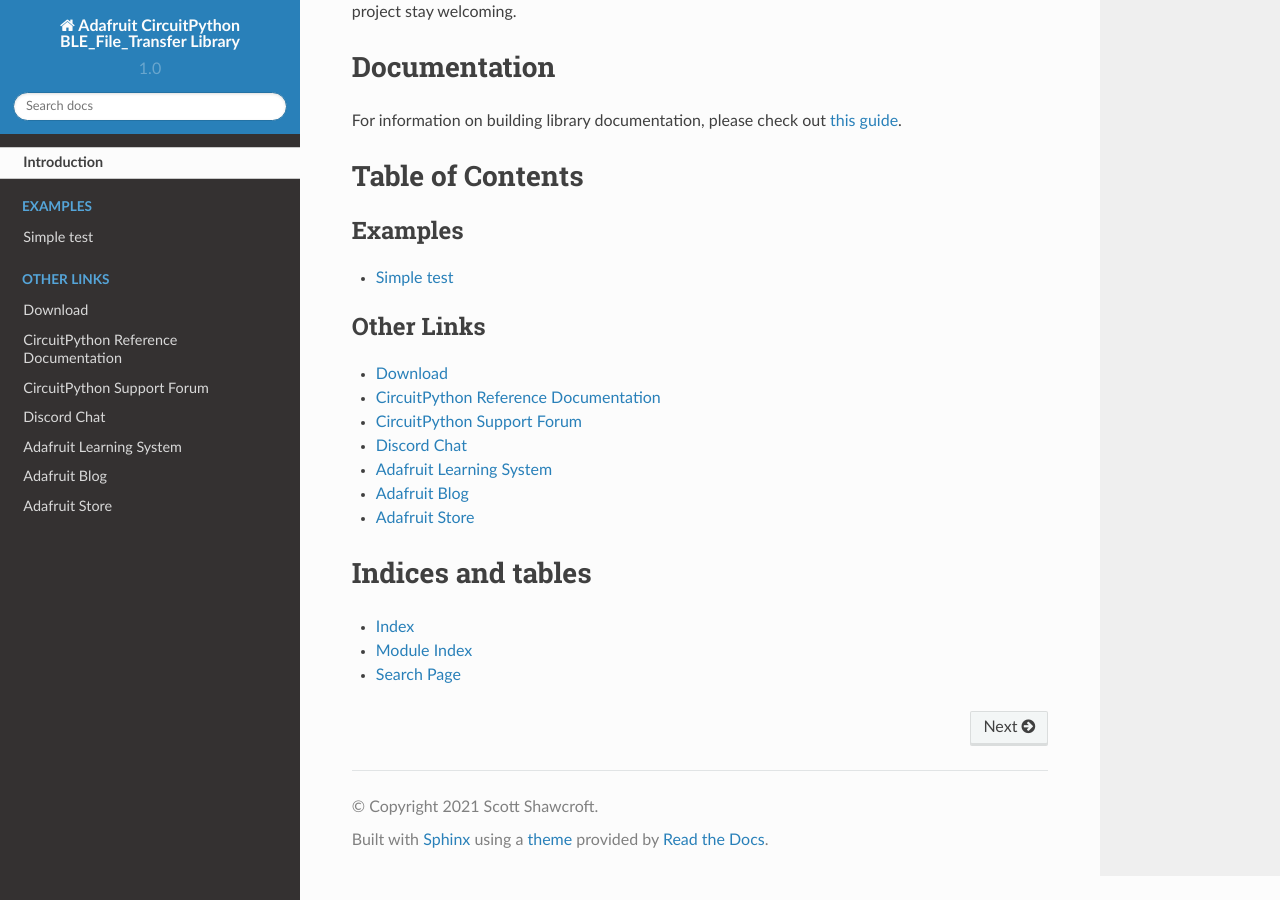
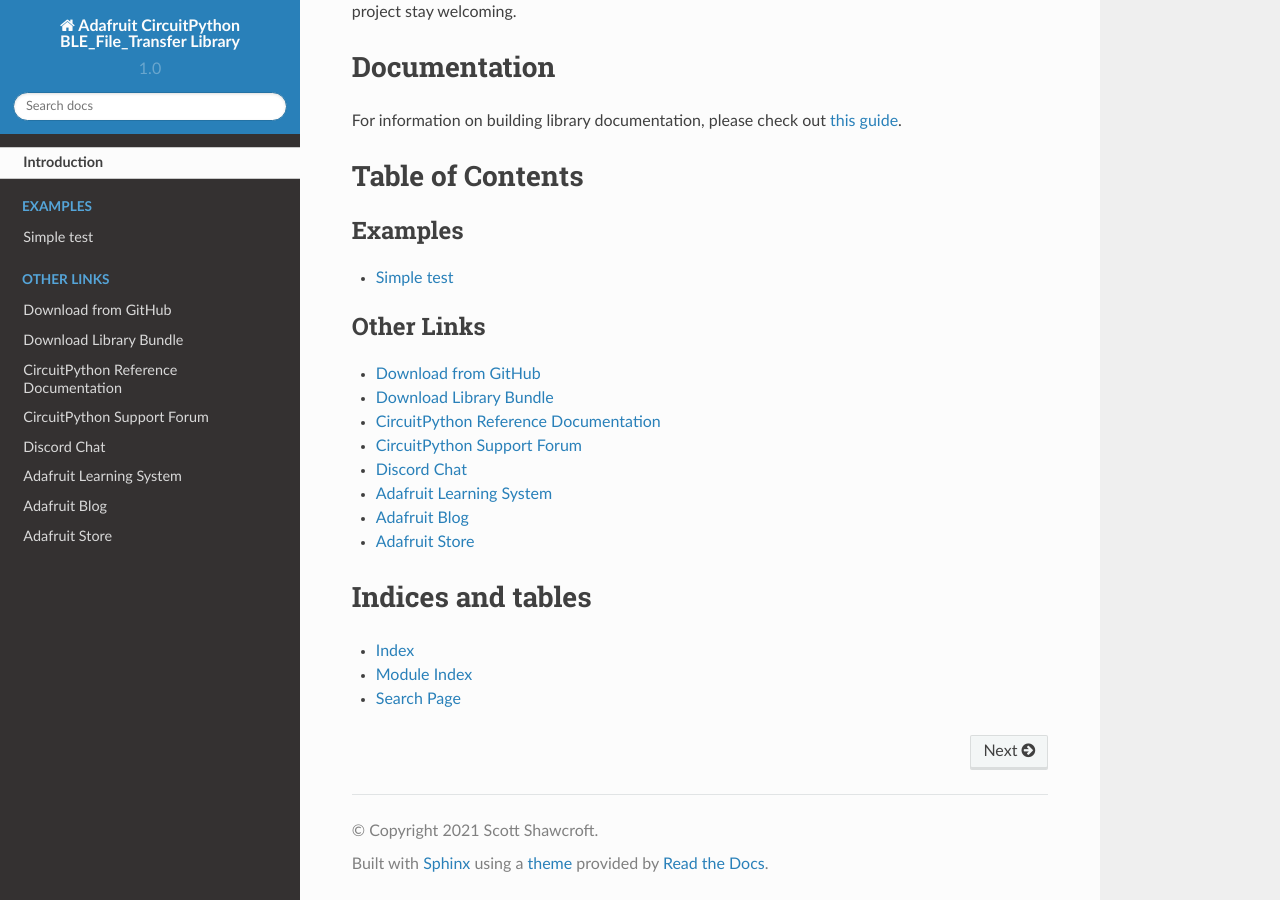
Before and after one commit to adafruit/Adafruit_CircuitPython_BLE_File_Transfer, a Sphinx documentation site: the page built from docs/index.rst, in a window 1280 px wide and 900 px high, scrolled down 7488 px. Built offline with Sphinx 7.4.7 and the Read the Docs theme 2.0.0, drawn with Linux system fonts in a browser that asks for light colours.

Commit message:
Added cp.org link to index.rst

```diff
--- a/docs/index.rst
+++ b/docs/index.rst
@@ -30,7 +30,8 @@
 .. toctree::
     :caption: Other Links
 
-    Download <https://github.com/adafruit/Adafruit_CircuitPython_BLE_File_Transfer/releases/latest>
+    Download from GitHub <https://github.com/adafruit/Adafruit_CircuitPython_BLE_File_Transfer/releases/latest>
+    Download Library Bundle <https://circuitpython.org/libraries>
     CircuitPython Reference Documentation <https://docs.circuitpython.org>
     CircuitPython Support Forum <https://forums.adafruit.com/viewforum.php?f=60>
     Discord Chat <https://adafru.it/discord>
```
